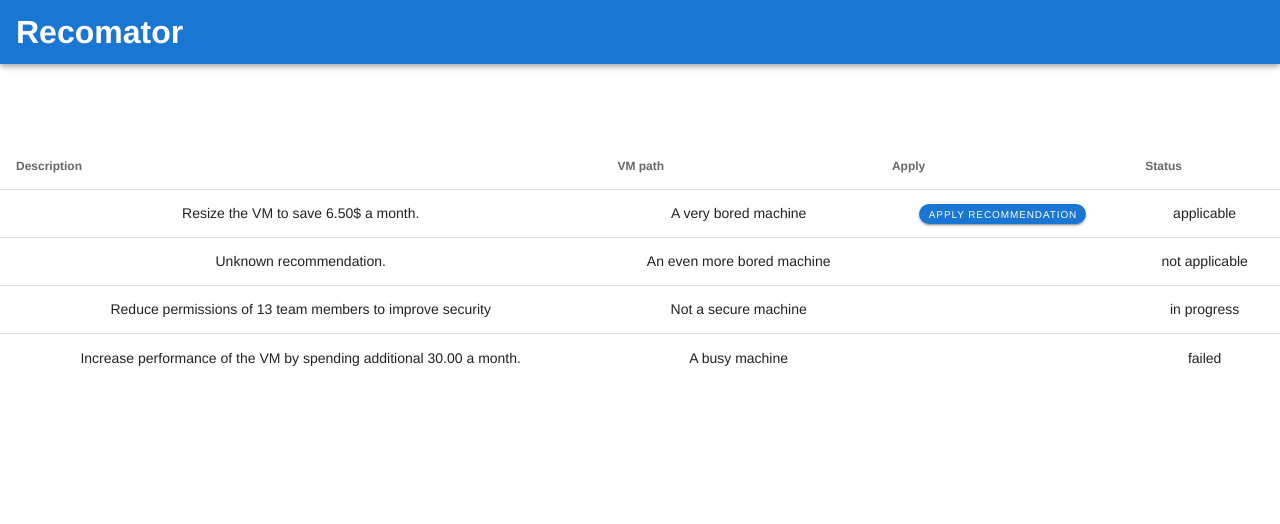
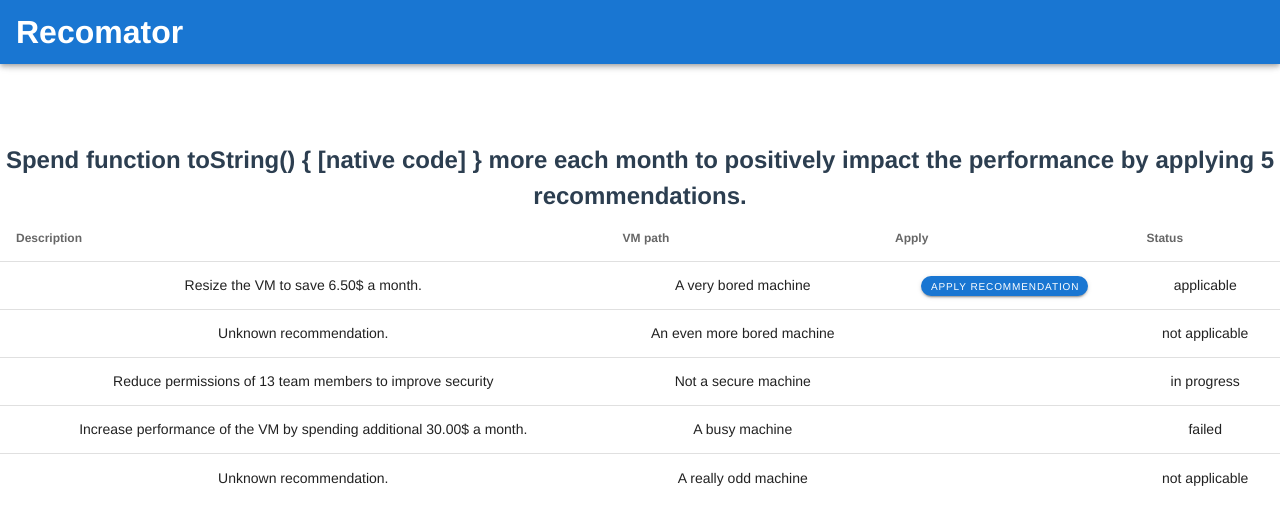
Before and after one commit to googleinterns/recomator, a Vue app in the folder frontend/: page /mock in a window 1280 px wide. Shown: the top 524 px of the page. Built offline with nearby package versions, Linux system fonts and the light colour scheme.

Commit message:
An attempt at displaying a summary

```diff
--- a/frontend/src/views/Mock.vue
+++ b/frontend/src/views/Mock.vue
@@ -18,6 +18,7 @@ limitations under the License. -->
       <h1>Recomator</h1>
     </v-app-bar>
     <v-main>
+      <h2> {{summary.toString()}} </h2>
       <v-simple-table>
         <thead>
           <tr>
@@ -178,7 +179,8 @@ export default class Mock extends Vue {
     new Recommendation("RESIZE", "6.50$", "0", "A very bored machine", "applicable"),
     new Recommendation("REMOVE", "10.00$", "0", "An even more bored machine", "not applicable"),
     new Recommendation("SECURITY", "0", "13", "Not a secure machine", "in progress"),
-    new Recommendation("PERFORMANCE", "30.00", "0", "A busy machine", "failed")
+    new Recommendation("PERFORMANCE", "30.00$", "0", "A busy machine", "failed"),
+    new Recommendation("SOMETHING STRANGE", "123$", "13", "A really odd machine", "not applicable")
   ];
 
   private summary = new Summary(this.recommendations);
```
